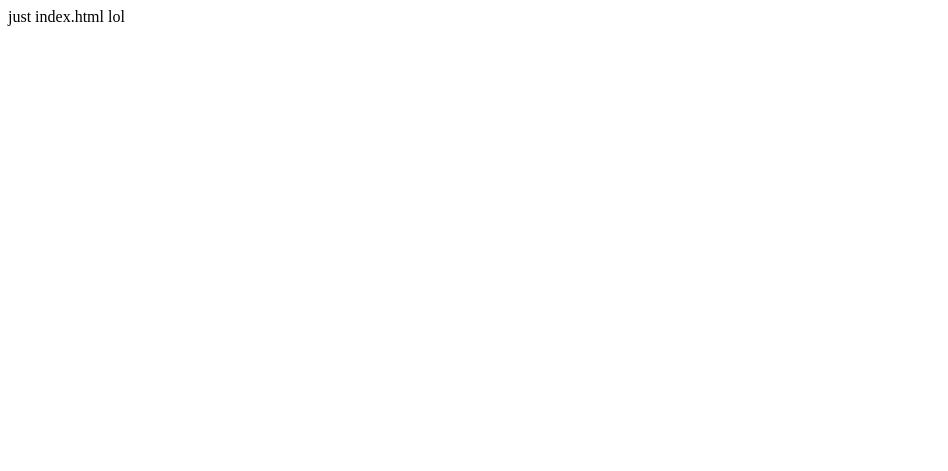
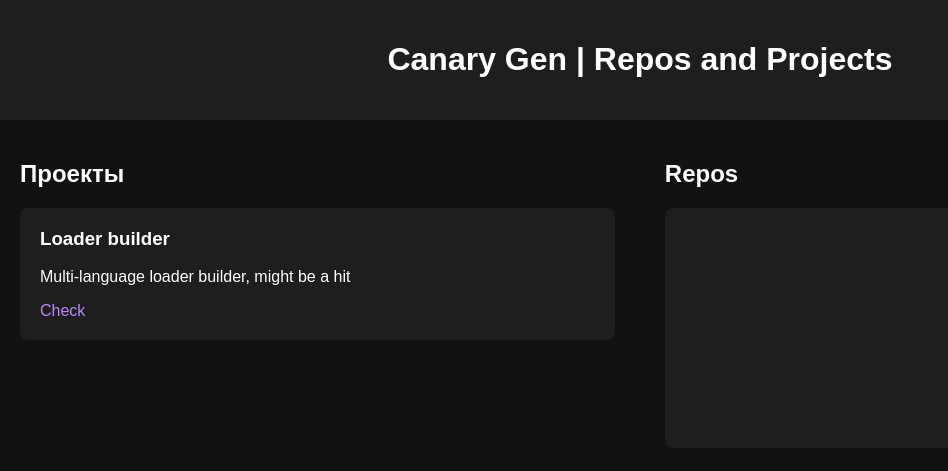
Before and after one commit to CanaryGen/canarygen.github.io, a plain HTML site: page index.html in a window 1280 px wide. Shown: the whole page, without its empty margins (0-948 px from the left). Drawn offline with Linux system fonts and the light colour scheme.

Commit message:
Update index.html

```diff
--- a/index.html
+++ b/index.html
@@ -1 +1,32 @@
-just index.html lol
+<!DOCTYPE html>
+<html lang="en">
+<head>
+    <meta charset="UTF-8">
+    <meta name="viewport" content="width=device-width, initial-scale=1.0">
+    <title>Проекты и Репозитории</title>
+    <link rel="stylesheet" href="styles.css">
+</head>
+<body>
+    <header>
+        <h1>Canary Gen | Repos and Projects</h1>
+    </header>
+    <main>
+        <div class="columns">
+            <div class="column projects">
+                <h2>Проекты</h2>
+                <section class="project">
+                    <h3>Loader builder</h3>
+                    <p>Multi-language loader builder, might be a hit</p>
+                    <a href="https://canarygen.github.io/Projects/LoaderBuilder/index.html">Check</a>
+                </section>
+                <!-- for repos -->
+            </div>
+            <div class="column repositories">
+                <h2>Repos</h2>
+                <div id="repositories"></div>
+            </div>
+        </div>
+    </main>
+    <script src="script.js"></script>
+</body>
+</html>
```
